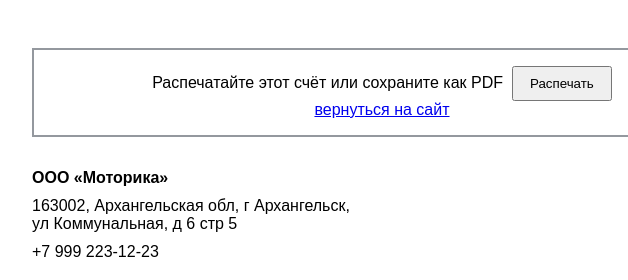
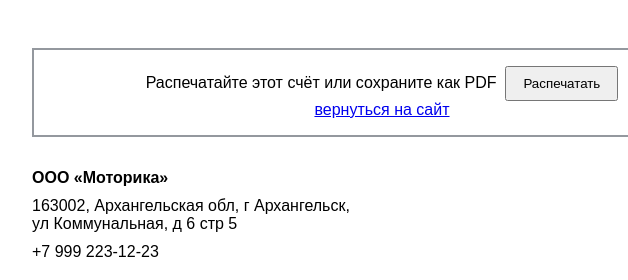
Before and after one commit to nalgeon/invoice, a plain HTML site: page invoice.html in a window 1280 px wide. Shown: the top 280 px of the page, 258-886 px from the left. Drawn offline with Linux system fonts and the light colour scheme.

Commit message:
Исправлена ошибка на кнопке "Распечатать"

```diff
--- a/invoice.html
+++ b/invoice.html
@@ -582,7 +582,7 @@
         <div class="publicInvoice__content">
             <div id="print" class="no-print">
                 Распечатайте этот счёт или сохраните как PDF&nbsp;
-                <button onclick="window.print()">Распечать</button>
+                <button onclick="window.print()">Распечатать</button>
                 <p><a href="javascript:history.go(-1)">вернуться на сайт</a></p>
             </div>
             <div class="invoicePreview">
```
